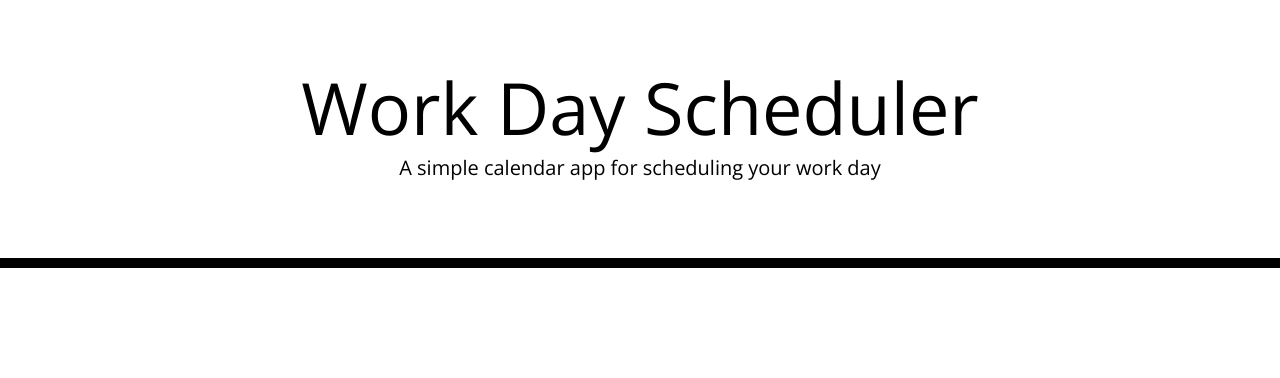
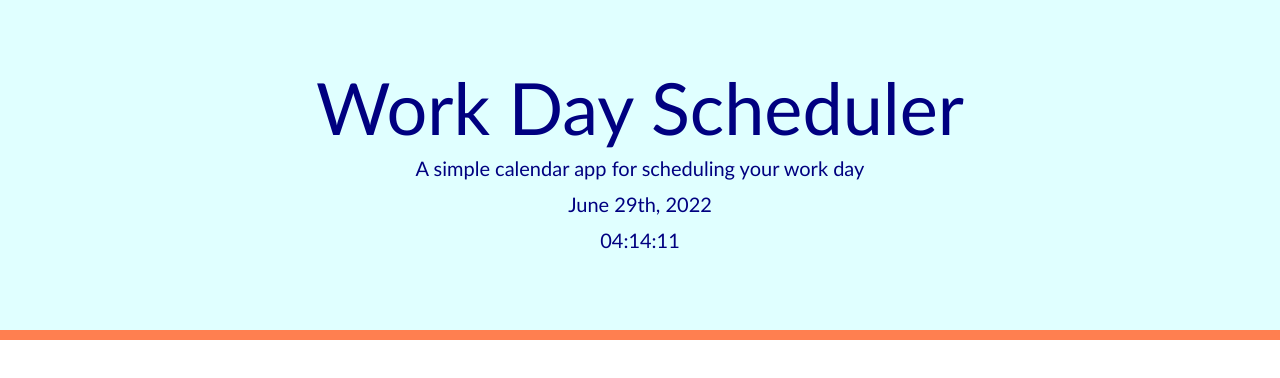
Before and after one commit to JessTheBess/calendar-challenge, a plain HTML site: page Develop/index.html in a window 1280 px wide. Drawn offline with nearby package versions, Linux system fonts and the light colour scheme.

Commit message:
added clock

```diff
--- a/Develop/index.html
+++ b/Develop/index.html
@@ -27,12 +27,13 @@
       <h1 class="display-3">Work Day Scheduler</h1>
       <p class="lead">A simple calendar app for scheduling your work day</p>
       <p id="currentDay" class="lead"></p>
+      <p id="newTime" class="lead"></p>
     </header>
     <div class="container">
       <!-- Timeblocks go here -->
     </div>
-
     <script src="https://code.jquery.com/jquery-3.4.1.min.js"></script>
     <script src="https://cdnjs.cloudflare.com/ajax/libs/moment.js/2.24.0/moment.min.js"></script>
+    <script src="../Develop/script.js"></script>
   </body>
 </html>
--- /dev/null
+++ b/Develop/script.js
@@ -0,0 +1,22 @@
+var date = new Date();
+    // displays the current day in the calendar
+    $("#currentDay").text(moment().format("MMMM Do, YYYY"));
+
+
+function currentTime() {
+    let date = new Date();
+    let hh = date.getHours();
+    let mm = date.getMinutes();
+    let ss = date.getSeconds();
+
+        hh = (hh < 10) ? "0" + hh : hh;
+        mm = (mm < 10) ? "0" + mm : mm;
+        ss = (ss < 10) ? "0" + ss : ss;
+
+        let time = hh + ":" + mm + ":" + ss + " ";
+
+    document.getElementById("newTime").innerText = time;
+    let t = setTimeout(function(){ currentTime() }, 1000);
+    }
+
+    currentTime();
--- a/Develop/style.css
+++ b/Develop/style.css
@@ -1,5 +1,5 @@
 body {
-  font-family: 'Open Sans', sans-serif;
+  font-family:'Gill Sans', 'Gill Sans MT', 'Calibri', 'Trebuchet MS', sans-serif;
   font-size: 16px;
   line-height: 1;
 }
@@ -15,10 +15,10 @@ textarea{
 
 .jumbotron {
   text-align: center;
-  background-color: transparent;
-  color: black;
+  background-color: lightcyan;
+  color: navy;
   border-radius: 0;
-  border-bottom: 10px solid black;
+  border-bottom: 10px solid coral;
 }
 
 .description{
@@ -48,12 +48,12 @@ textarea{
 }
 
 .present {
-  background-color: #ff6961;
+  background-color: lightsalmon;
   color: white;
 }
 
 .future {
-  background-color: #77dd77;
+  background-color: lightgreen;
   color: white;
 }
 
```
